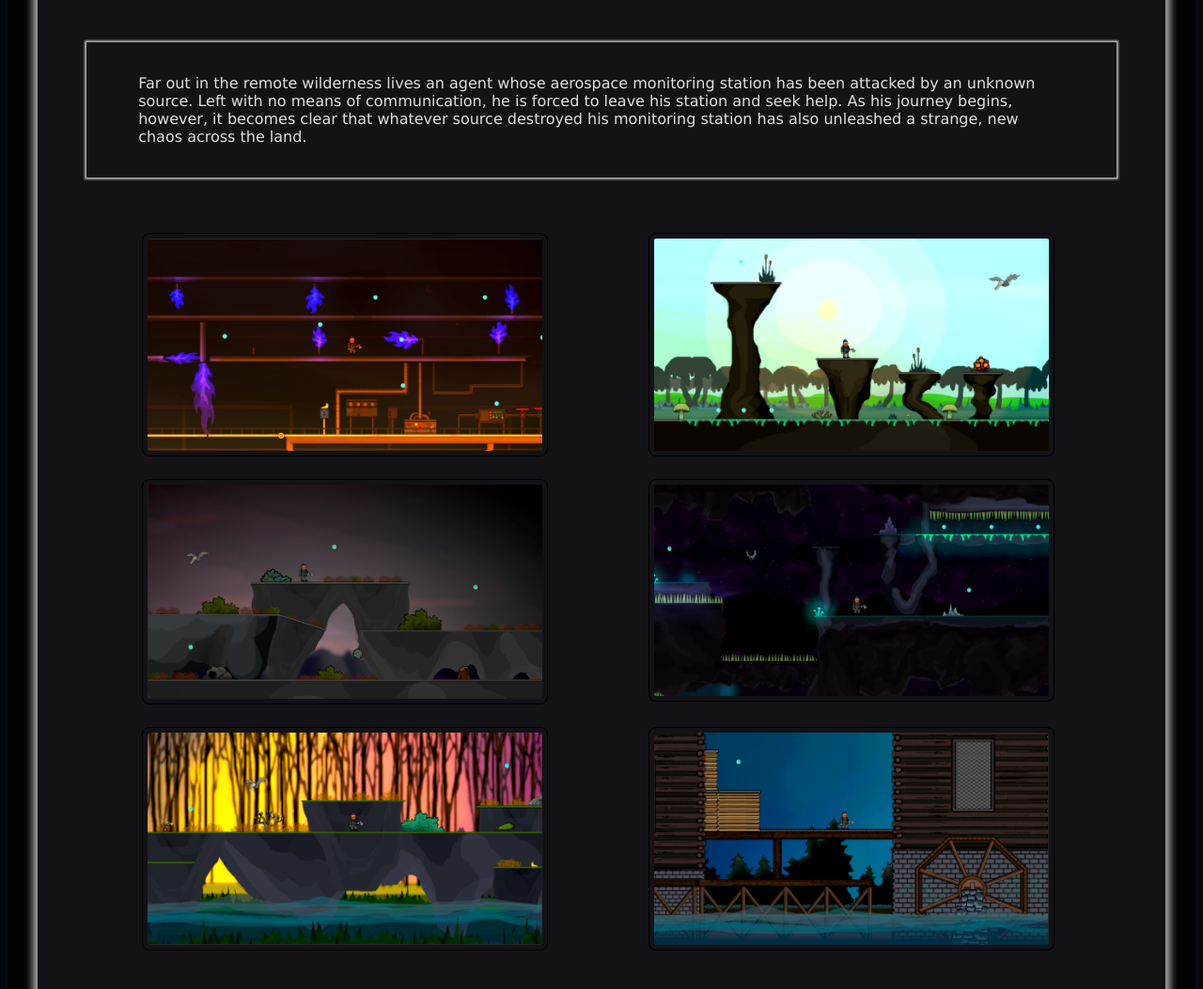
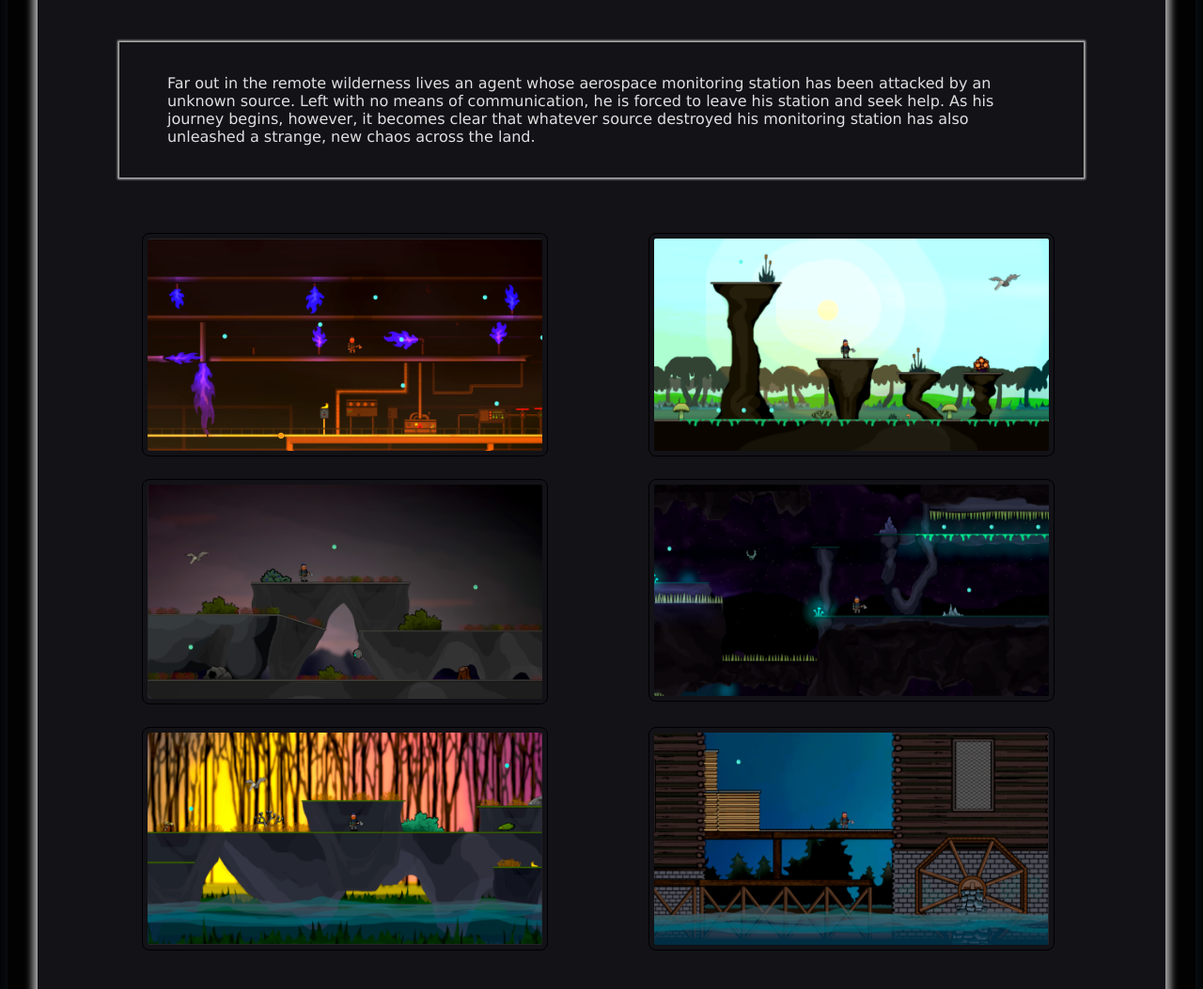
Before and after one commit to Madsir/madsirstudio.github.io, a Jekyll site: the page built from remoteagent/index.html, in a window 1280 px wide. Shown: the part 847-1900 px from the top of the page at 94% size. Built offline with Jekyll 4.4.1, drawn with Linux system fonts in a browser that asks for light colours; grey boxes are pictures that could not be loaded.

Commit message:
Update index.html

```diff
--- a/remoteagent/index.html
+++ b/remoteagent/index.html
@@ -38,8 +38,8 @@ description: "Remote Agent by Madsir Studio"
   padding: 1px;
 }
 .around {
-  margin-left: 2%;
-  margin-right: 2%;
+  margin-left: 5%;
+  margin-right: 5%;
   margin-top: 2%;
   margin-bottom: 2%;
   box-shadow: 0 0 2px 2px #B0B0B0;
```
